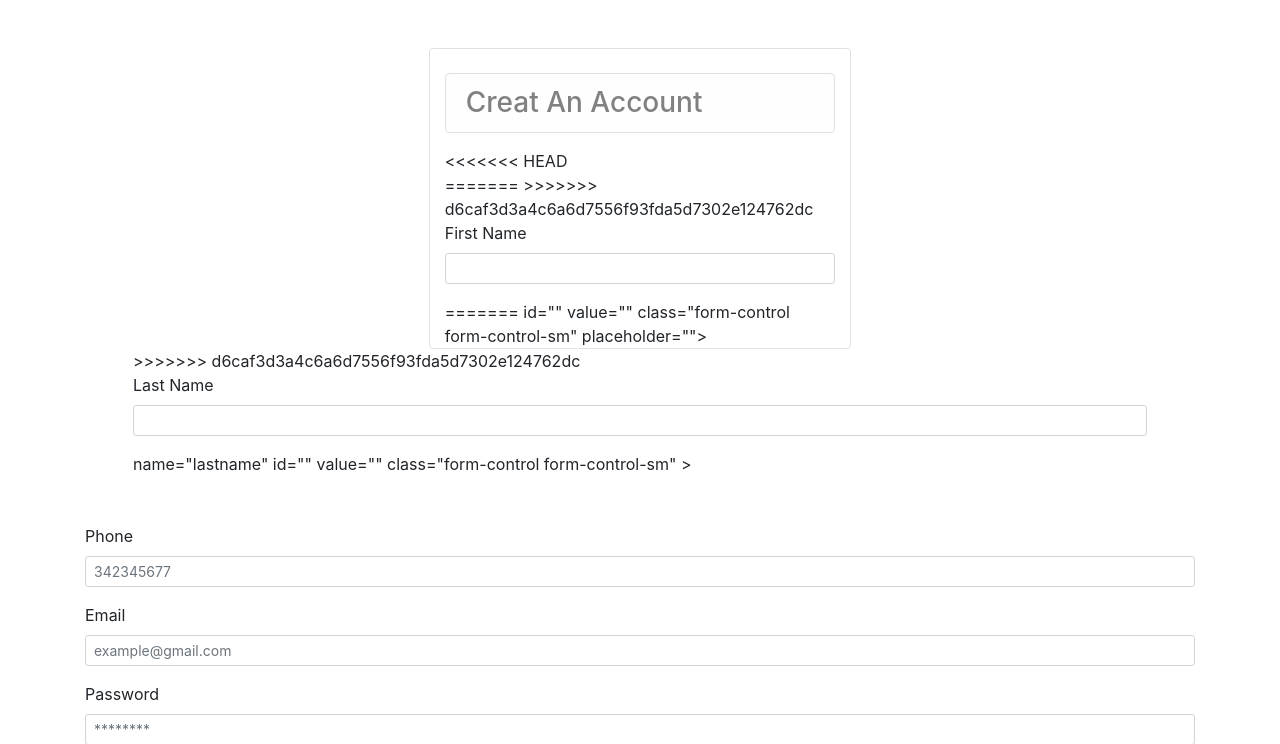
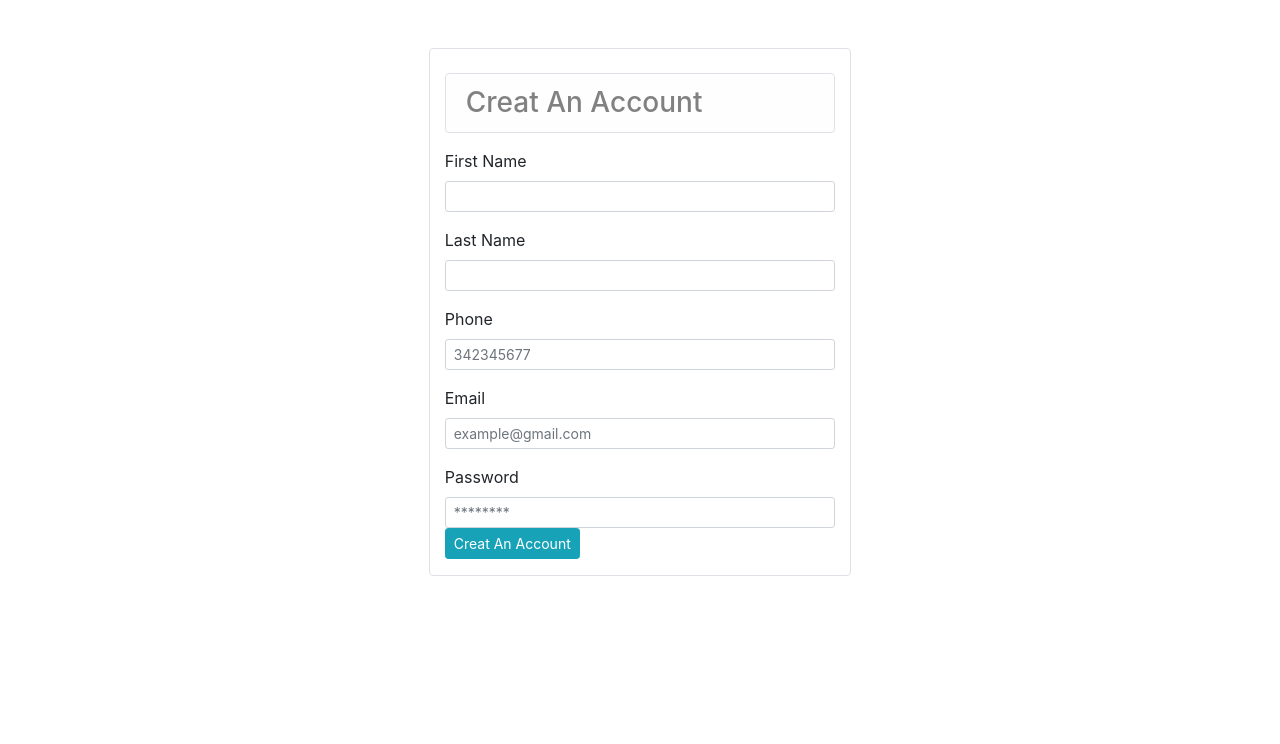
Before and after one commit to Saransh70/Juicy-fruits, a Django app: template store/templates/signup.html in a window 1280 px wide. Shown: the part 56-800 px from the top of the page. After the commit the page ends 632 px from the top, so only its background shows below. Run offline with Django 4.2, Linux system fonts and the light colour scheme; the template is opened without the code that fills it, so the values that code supplies are empty; some libraries are stand-ins or nearby versions.

Commit message:
merge issue fixed and Sprint3 branch cleaned

```diff
--- a/store/models/__init__.py
+++ b/store/models/__init__.py
@@ -1,7 +1,3 @@
 from .product import Product
-<<<<<<< HEAD
-from .category import Category
-=======
 from .category import Category
 from .customer import  Customer
->>>>>>> d6caf3d3a4c6a6d7556f93fda5d7302e124762dc
--- a/store/templates/signup.html
+++ b/store/templates/signup.html
@@ -7,10 +7,6 @@
     <div class="p-4 m-4">
         <div class="col-lg-5 mx-auto border rounded pt-4">
             <h3 class="alert alert-light border rounded">Creat An Account</h3>
-<<<<<<< HEAD
-            <form action="">
-
-=======
             <form action="/signup" method="POST">
 
                 {% csrf_token %}
@@ -20,32 +16,21 @@
                     {{error}}
                 </div>
                 {% endif %}
->>>>>>> d6caf3d3a4c6a6d7556f93fda5d7302e124762dc
                 <!-- firstname -->
                 <div class="form-group">
                     <label for="">First Name</label>
                     <input type="text"
                     name="firstname"
-<<<<<<< HEAD
-                    id=""
-                    class="form-control form-control-sm" placeholder="">
-                </div>
-=======
                     id="" value="{{values.first_name}}"
                     class="form-control form-control-sm" placeholder="">
                 </div>
 
->>>>>>> d6caf3d3a4c6a6d7556f93fda5d7302e124762dc
                 <!-- last name -->
                 <div class="form-group">
                     <label for="">Last Name</label>
                     <input type="text"
                     name="lastname" id=""
                     class="form-control form-control-sm">
-                </div>
-                    name="lastname" id="" value="{{values.last_name}}"
-                    class="form-control form-control-sm"
-                    >
                 </div>
 
                 <!-- phone -->
```
Also changed, not shown: db.sqlite3.
